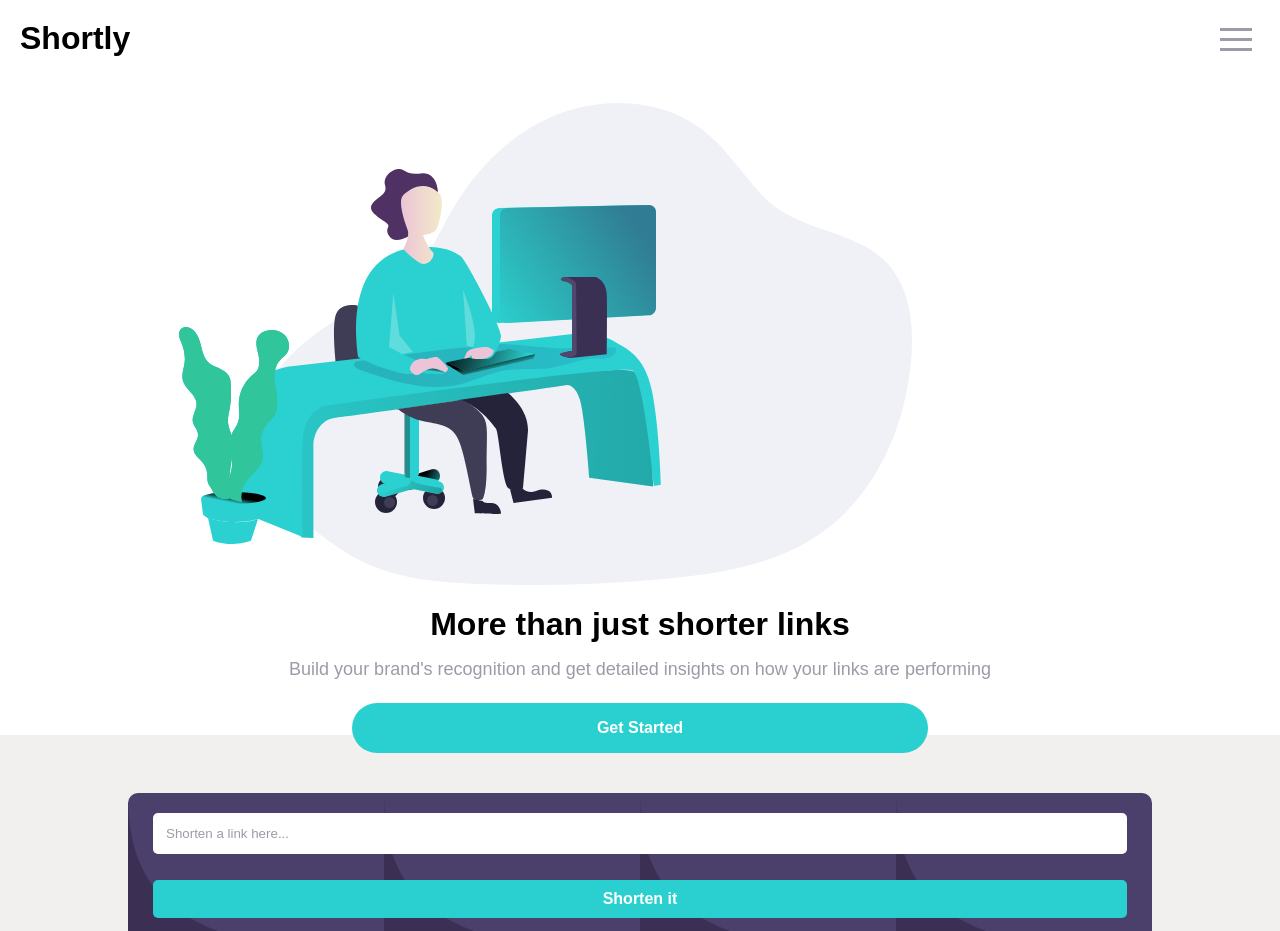
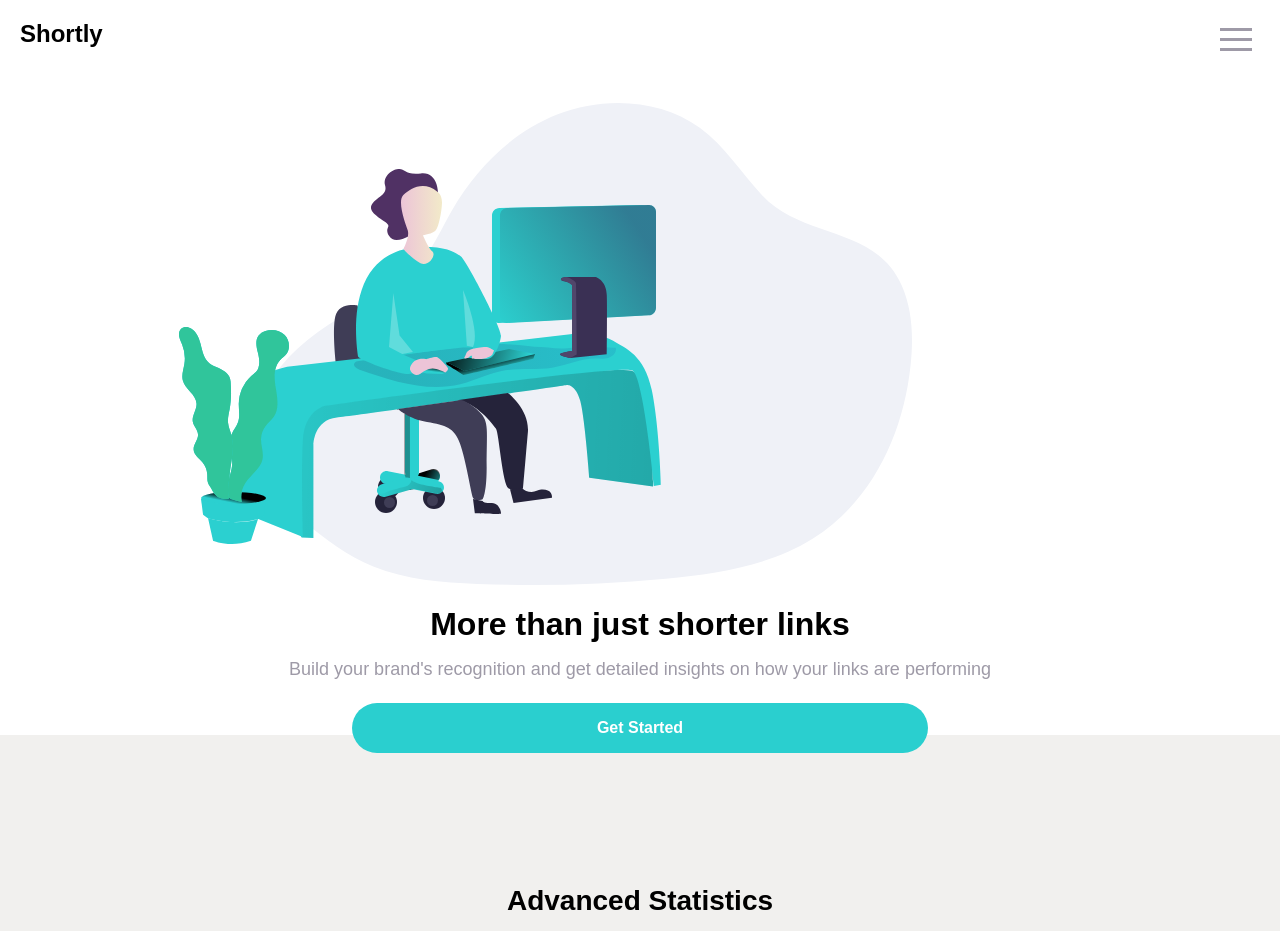
Before and after one commit to Ayman-Shakil192/url-shortener-react, a React (Create React App) app: page / in a window 1280 px wide. Shown: the top 931 px of the page. Built offline with nearby package versions, Linux system fonts and the light colour scheme.

Commit message:
bugs fixed and added nav toggle

```diff
--- a/src/components/Hero/Hero.js
+++ b/src/components/Hero/Hero.js
@@ -5,37 +5,34 @@ import "./Hero.css";
 
 const Hero = () => {
   const [isOpen, setOpen] = useState(false);
-  const [linkInput, setLinkInput] = useState("");
-  const [error, setError] = useState(false);
 
-  const handleInputChange = (event) => {
-    setLinkInput(event.target.value);
-    setError(!event.target.validity.valid);
-  };
-
-  const handleSubmit = () => {
-    const linkInput = document.querySelector(".link-input");
-    if (!linkInput.value) {
-      setError(true);
-      linkInput.classList.add("error");
-    } else {
-      setError(false);
-      linkInput.classList.remove("error");
-    }
+  const toggleNav = (toggled) => {
+    setOpen(toggled);
   };
 
   return (
-    <div className="hero">
+    <section className="hero">
       <div className="nav">
         <h1>Shortly</h1>
         <div className="menu-icon">
           <Hamburger
+            onToggle={toggleNav}
             toggled={isOpen}
             toggle={setOpen}
             color="hsl(257, 7%, 63%)"
           />
         </div>
       </div>
+      {isOpen && (
+        <div className="nav-links">
+          <a href="features">Features</a>
+          <a href="pricing">Pricing</a>
+          <a href="resources">Resources</a>
+          <div className="hr"></div>
+          <a href="login">Login</a>
+          <button className="sign-up">Sign up</button>
+        </div>
+      )}
       <div className="illustration">
         <img src={illustration} alt="shorlty-logo" />
       </div>
@@ -47,21 +44,7 @@ const Hero = () => {
         </div>
         <button className="get-started">Get Started</button>
       </div>
-      <div className="link-input-container">
-        <input
-          type="text"
-          className={`link-input ${error ? "error" : ""}`}
-          placeholder="Shorten a link here..."
-          value={linkInput}
-          onChange={handleInputChange}
-          required
-        />
-        {error && <div className="error-message">Please add a link</div>}
-        <button className="shorten-link" onClick={handleSubmit}>
-          Shorten it
-        </button>
-      </div>
-    </div>
+    </section>
   );
 };
 
```
